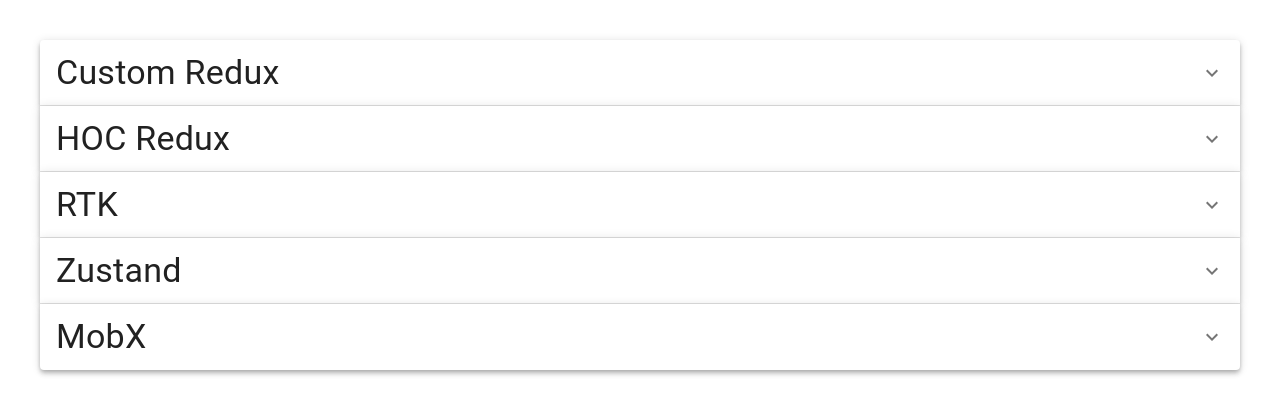
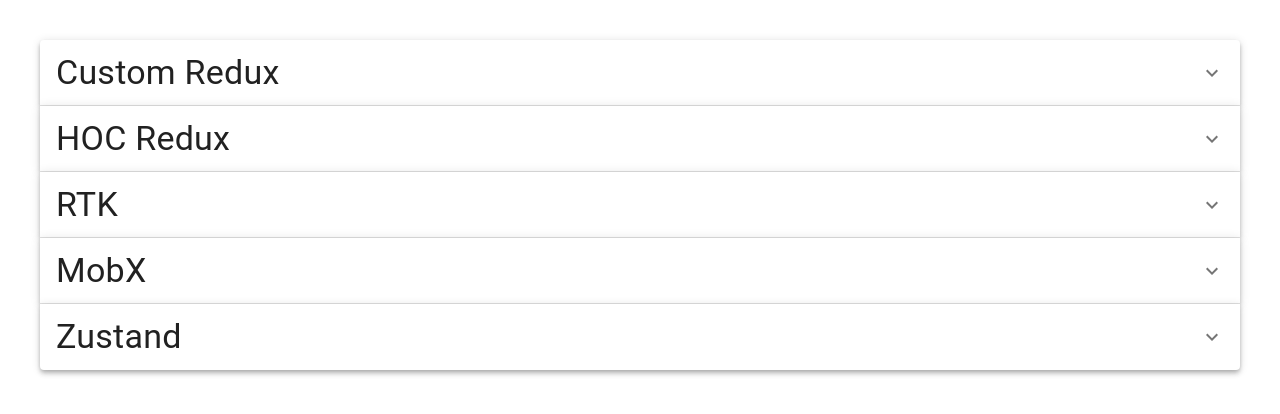
Before and after one commit to Alejandro-Vas/state-managers, a React (Vite) app: page / in a window 1280 px wide. Shown: the top 414 px of the page. Built offline with nearby package versions, Linux system fonts and the light colour scheme; no server answers.

Commit message:
order changed

```diff
--- a/src/App.tsx
+++ b/src/App.tsx
@@ -33,6 +33,10 @@
         </Provider>
       </AccordionSection>
 
+      <AccordionSection title="MobX">
+        <MobxCounter />
+      </AccordionSection>
+
       <AccordionSection title="Zustand">
         <>
           <BearCounter />
@@ -40,10 +44,6 @@
           <Todos />
         </>
       </AccordionSection>
-
-      <AccordionSection title="MobX">
-        <MobxCounter />
-      </AccordionSection>
     </>
   );
 }
```
